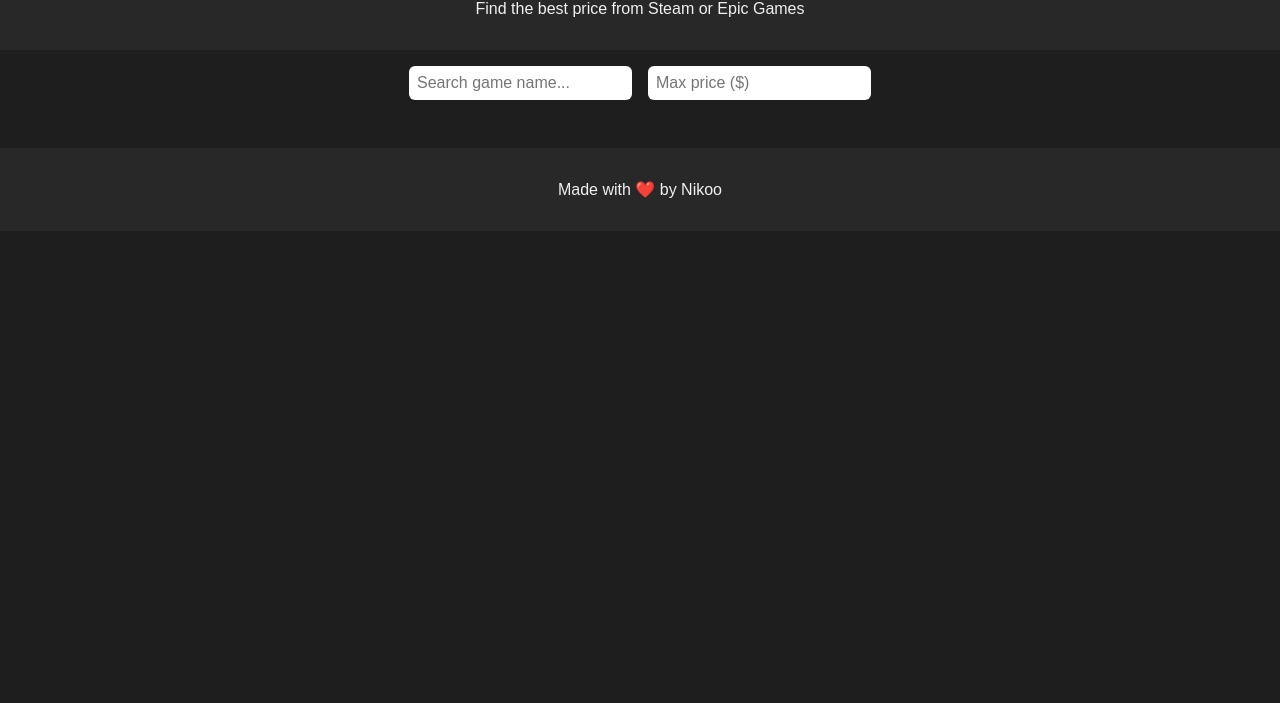
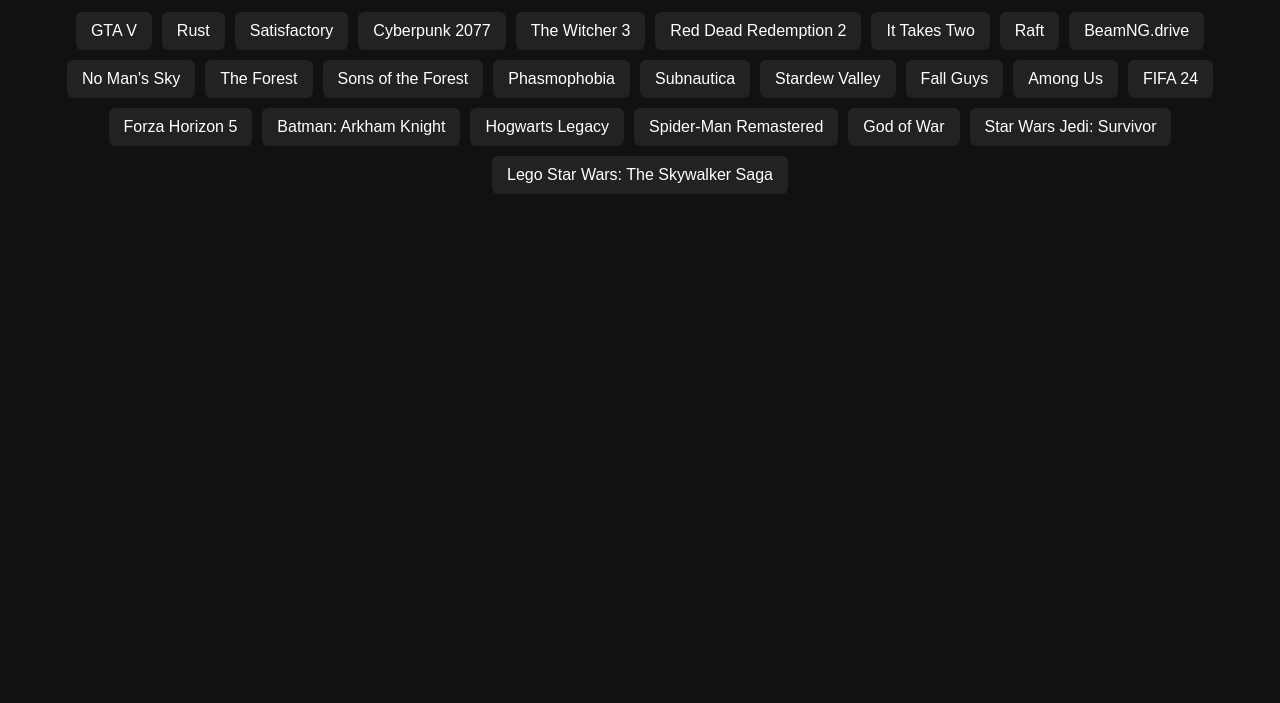
Before and after one commit to nikoo238/deals, a plain HTML site: page index.html in a window 1280 px wide. Shown: the part 97-800 px from the top of the page. Drawn offline with Linux system fonts and the light colour scheme; no server answers.

Commit message:
Update index.html

```diff
--- a/index.html
+++ b/index.html
@@ -2,91 +2,62 @@
 <html lang="en">
 <head>
   <meta charset="UTF-8" />
-  <meta name="viewport" content="width=device-width, initial-scale=1.0" />
-  <title>Game Deals</title>
+  <title>Game List</title>
   <style>
     body {
-      font-family: Arial, sans-serif;
-      background-color: #1e1e1e;
-      color: #f0f0f0;
-      margin: 0;
-      padding: 0;
+      background: #111;
+      color: white;
+      font-family: sans-serif;
+      padding: 20px;
     }
-    header {
+    h1 {
       text-align: center;
-      padding: 1rem;
-      background-color: #282828;
     }
-    #controls {
+    .game-list {
       display: flex;
       flex-wrap: wrap;
-      gap: 1rem;
+      gap: 10px;
       justify-content: center;
-      padding: 1rem;
-    }
-    #searchInput, #priceFilter {
-      padding: 0.5rem;
-      border-radius: 6px;
-      border: none;
-      font-size: 1rem;
-    }
-    #games-list {
-      display: grid;
-      grid-template-columns: repeat(auto-fit, minmax(280px, 1fr));
-      gap: 1rem;
-      padding: 1rem;
     }
     .game {
-      background-color: #2a2a2a;
-      padding: 1rem;
-      border-radius: 8px;
-      box-shadow: 0 0 5px rgba(0,0,0,0.4);
+      background: #222;
+      padding: 10px 15px;
+      border-radius: 6px;
+      cursor: pointer;
+      transition: background 0.2s;
     }
-    .title {
-      font-size: 1.2rem;
-      font-weight: bold;
-      margin-bottom: 0.5rem;
+    .game:hover {
+      background: #333;
     }
-    .platform {
-      font-size: 0.9rem;
-      opacity: 0.7;
-    }
-    .price {
-      margin-top: 0.5rem;
-    }
-    .old-price {
-      color: gray;
-      text-decoration: line-through;
-      opacity: 0.5;
-      margin-right: 0.5rem;
-    }
-    .new-price {
-      color: #ff4e4e;
-      font-weight: bold;
+    a {
+      color: white;
+      text-decoration: none;
     }
   </style>
 </head>
 <body>
-  <header>
-    <h1>🎮 Game Deals</h1>
-    <p>Find the best price from Steam or Epic Games</p>
-  </header>
+  <h1>🎮 Game List</h1>
+  <div class="game-list" id="gameList"></div>
 
-  <div id="controls">
-    <input type="text" id="searchInput" placeholder="Search game name..." />
-    <input type="number" id="priceFilter" placeholder="Max price ($)" min="0" />
-  </div>
+  <script>
+    const games = [
+      "GTA V", "Rust", "Satisfactory", "Cyberpunk 2077", "The Witcher 3",
+      "Red Dead Redemption 2", "It Takes Two", "Raft", "BeamNG.drive",
+      "No Man's Sky", "The Forest", "Sons of the Forest", "Phasmophobia",
+      "Subnautica", "Stardew Valley", "Fall Guys", "Among Us", "FIFA 24",
+      "Forza Horizon 5", "Batman: Arkham Knight", "Hogwarts Legacy",
+      "Spider-Man Remastered", "God of War", "Star Wars Jedi: Survivor",
+      "Lego Star Wars: The Skywalker Saga"
+    ];
 
-  <main>
-    <section id="games-list">
-      <!-- Game deals will be added here -->
-    </section>
-  </main>
+    const list = document.getElementById("gameList");
 
-  <footer style="text-align:center; padding:1rem; background-color:#282828;">
-    <p>Made with ❤️ by Nikoo</p>
-  </footer>
-
-  <script src="script.js"></script>
+    games.forEach(title => {
+      const link = document.createElement("a");
+      link.href = `details.html?title=${encodeURIComponent(title)}`;
+      link.innerHTML = `<div class="game">${title}</div>`;
+      list.appendChild(link);
+    });
+  </script>
 </body>
 </html>
```
